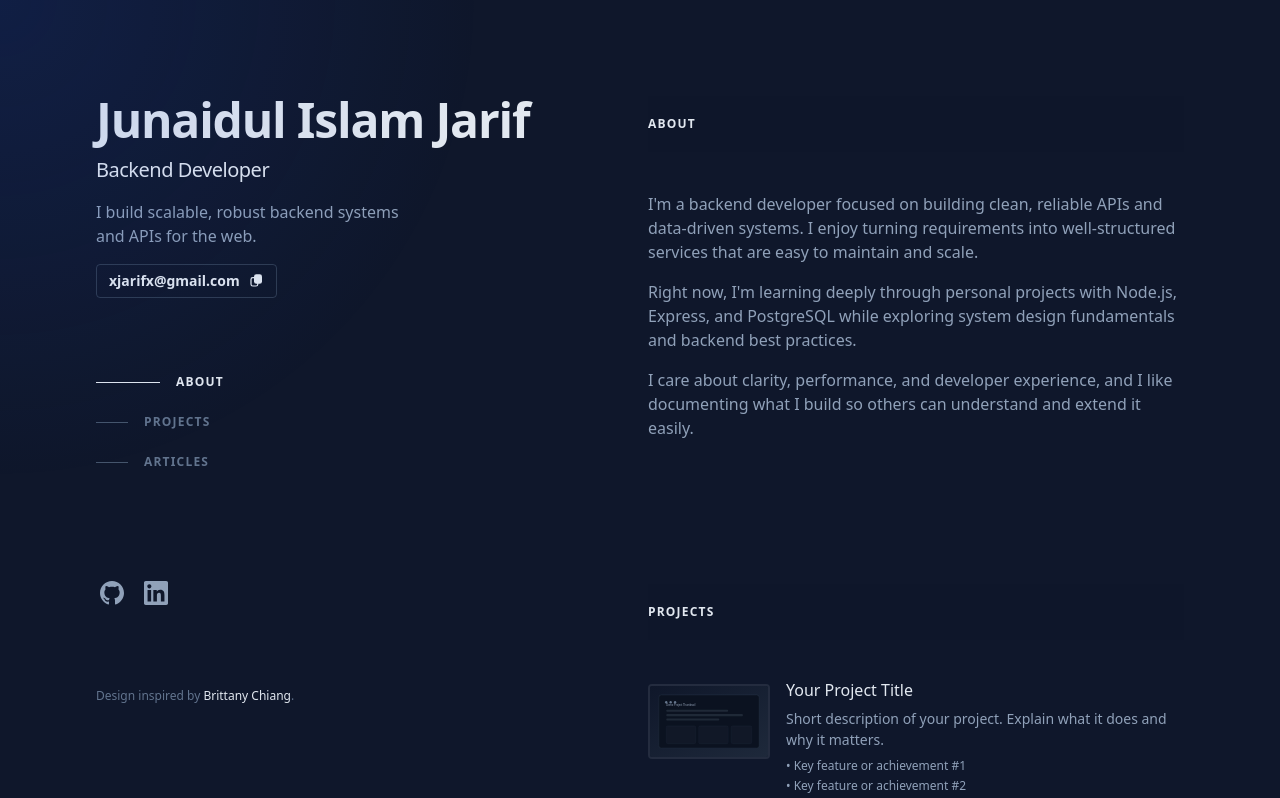
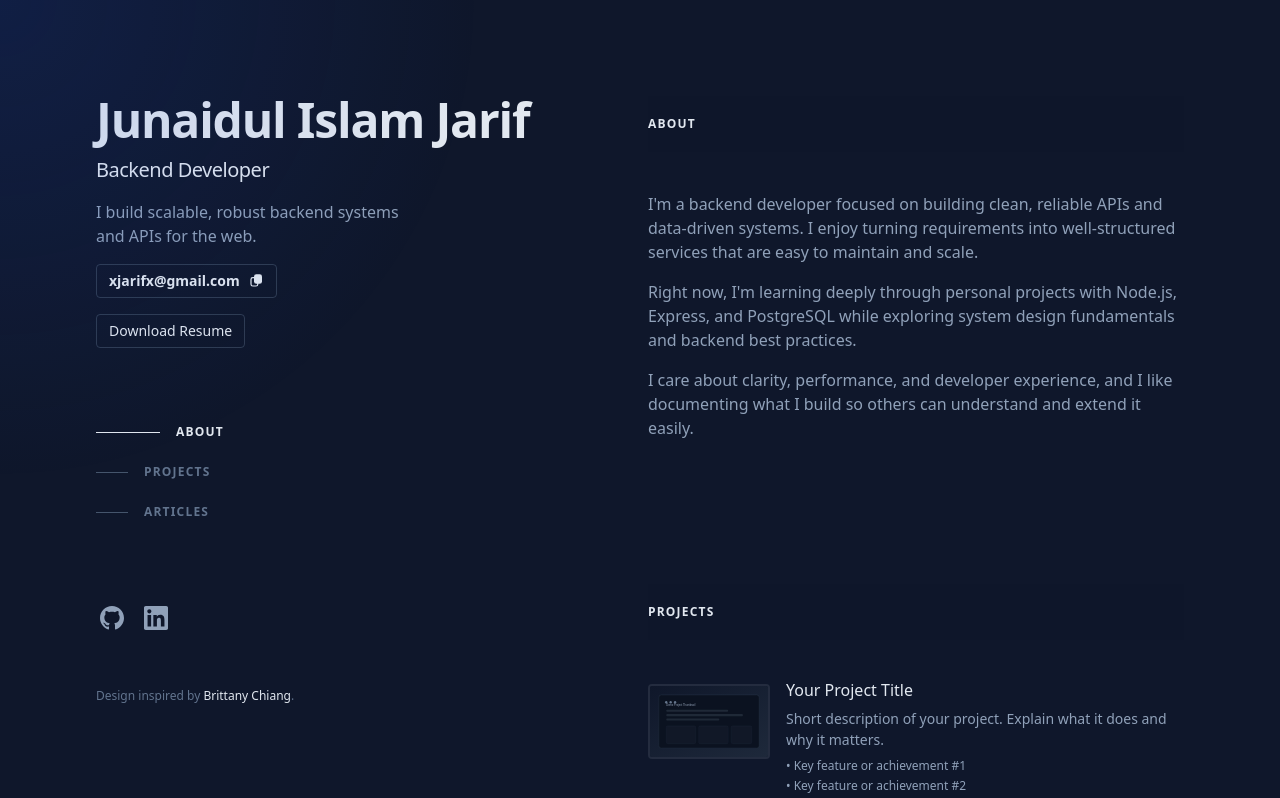
Before and after one commit to xjarifx/portfolio, a React (Vite) app: page / in a window 1280 px wide. Shown: the top 798 px of the page. Built offline with nearby package versions, Linux system fonts and the light colour scheme.

Commit message:
feat: add resume download link and PDF file to portfolio

```diff
--- /dev/null
+++ b/src/components/YourComponent.jsx
@@ -0,0 +1,3 @@
+<a href="/pdf/resume.pdf" download class="btn btn-primary">
+  Download Resume
+</a>;
--- a/src/pages/Home.jsx
+++ b/src/pages/Home.jsx
@@ -174,6 +174,16 @@ function Home() {
                   )}
                 </div>
               )}
+              <div className="mt-4">
+                <a
+                  href="/pdf/resume.pdf"
+                  download
+                  className={`inline-flex items-center gap-2 rounded border border-slate-600/60 px-3 py-1.5 text-sm font-medium ${theme.colors.textPrimary} hover:border-slate-400/80 hover:${theme.colors.accent} focus-visible:outline-none focus-visible:ring-2 focus-visible:ring-teal-300/70 transition-colors cursor-pointer`}
+                  aria-label="Download resume PDF"
+                >
+                  Download Resume
+                </a>
+              </div>
 
               {/* Dynamic Navigation - generated from sections array */}
               <nav
```
Also changed, not shown: 1 other file (tests, documents, lock files or other folders).
